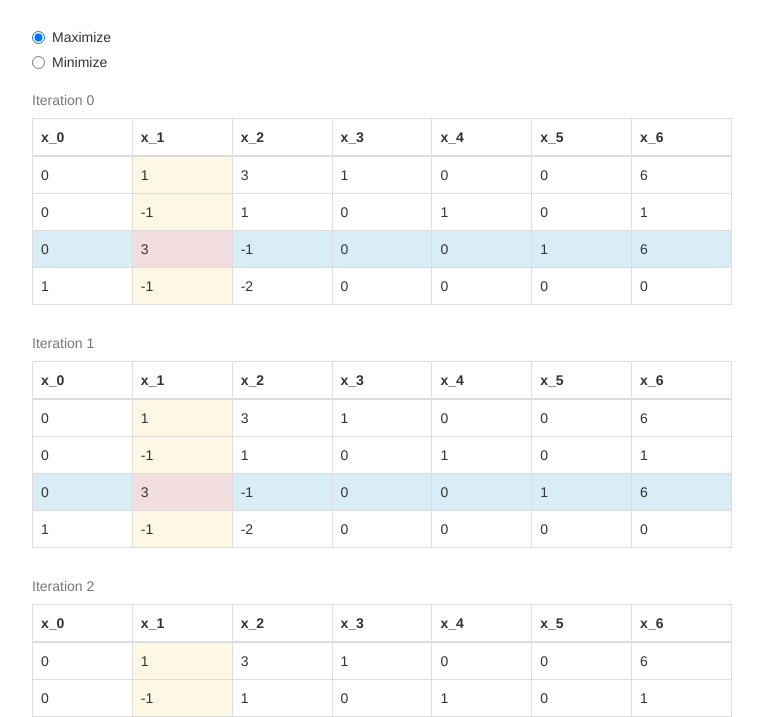
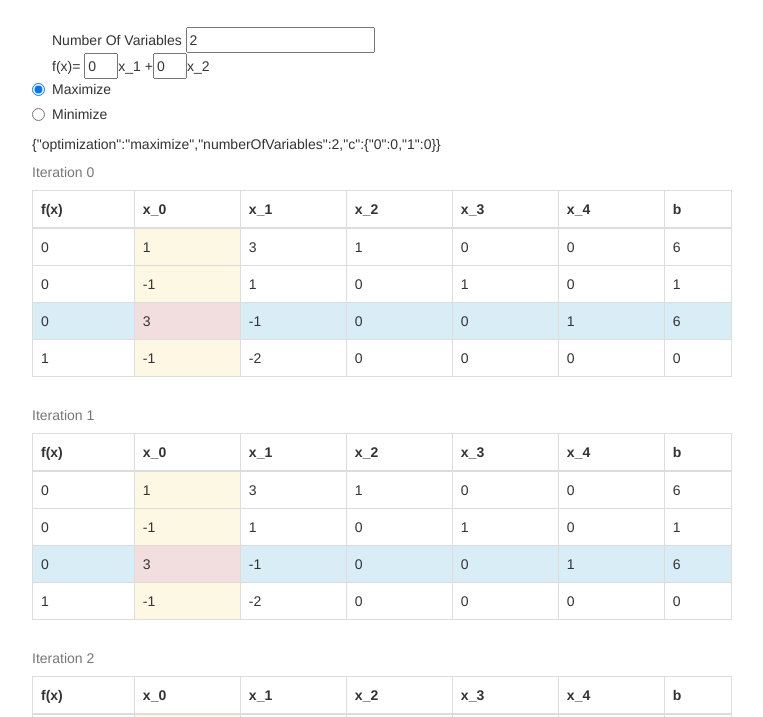
Before and after one commit to shibanovp/Simplex, a website: page app/index.html in a window 1280 px wide. Shown: the part 83-800 px from the top of the page, without its empty margins (258-1021 px from the left). Drawn offline with nearby package versions, Linux system fonts and the light colour scheme; some packages are replaced by stand-ins of ours; files that its build step writes are made by us from their sources.

Commit message:
Part of implementation

```diff
--- a/app/scripts/controllers/main.js
+++ b/app/scripts/controllers/main.js
@@ -12,31 +12,18 @@ angular.module('simplexApp')
                 'Simplex',
                 function() {
                     // Define the constructor function.
-                    function Simplex() {
+                    function Simplex(conditions) {
+                        this.conditions = conditions;
                         var tab = [
                             [0, 1, 3, 1, 0, 0, 6],
                             [0, -1, 1, 0, 1, 0, 1],
                             [0, 3, -1, 0, 0, 1, 6],
                             [1, -1, -2, 0, 0, 0, 0],
                         ];
-                        var tableaux = {
-                            table: tab,
-                            pivot:{
-                                row:2,
-                                column:1
-                            },
-                            quotients:[
-                                2,3,4
-                            ]
-                        };
-
-
-                        this.tableaux= tableaux;
-                        var it = [];
-                        it.push(tableaux);
-                        it.push(tableaux);
-                        it.push(tableaux);
-                        this.iterations = it;
+                        this.m = tab.length; // always start from 1 cause of f(x) basis
+                        this.n = tab[0].length; // always end on m-1 cause of b vector
+                        this.tableau = tab;
+                        this.solve();
                     }
 
 
@@ -44,16 +31,49 @@ angular.module('simplexApp')
                     // and standard prototypal inheritance.
                     Simplex.prototype = {
                         solve: function() {
+                            if (!this.isOptimal())
+                            {
+                                alert('there');
+                                this.findPivotColumn();
+                            }
+                            var tableaux = {
+                                table: this.tableau,
+                                pivot: {
+                                    row: 2,
+                                    column: 1
+                                },
+                                quotients: [
+                                    2, 3, 4
+                                ]
+                            };
+                            var it = [];
+                            it.push(tableaux);
+                            it.push(tableaux);
+                            it.push(tableaux);
+                            this.iterations = it;
+                            this.isOptimal();
+                        },
+                        getIterations: function() {
+                            return this.iterations;
+                        },
+                        isOptimal: function() {
+                            for (var i = 1; i < this.n - 1; i++)
+                                if (this.tableau[this.m - 1][i] < 0)
+                                    return 0;
+                            return 1;
+                        },
+                        findPivotColumn: function() {
+                            var minIndex = 1;
+                            var vector = this.tableau[this.m - 1];
+                            for (var i = 1; i < this.n - 1; i++) {
+                                if (vector[i] < vector[minIndex])
+                                    minIndex = i;
+                            }
+                            return minIndex;
+                        }
 
-                            return(this);
 
-                        },
-                        getTableaux: function(){
-                            return this.tableaux;
-                        },
-                        getIterations: function(){
-                            return this.iterations;
-                        }
+
                     };
 
 
@@ -84,7 +104,7 @@ angular.module('simplexApp')
         .filter('range', function() {
             return function(input, total) {
                 total = parseInt(total);
-    for (var i=0; i<total; i++)
+                for (var i = 0; i < total; i++)
                     input.push(i);
                 return input;
             };
@@ -101,7 +121,40 @@ angular.module('simplexApp')
             var a = [
             ];
             var c = [1, 2];
-            var simplex = new Simplex();
-            $scope.tab = simplex.getTableaux();
+            $scope.$watch('conditions.numberOfVariables', function(newValue, oldValue) {
+                $scope.conditions.numberOfVariables = 0;
+                $scope.conditions.numberOfVariables = newValue;
+                $scope.solve();
+            });
+            $scope.solve = function() {
+                var simplex = new Simplex($scope.optimization);
                 $scope.iterations = simplex.getIterations();
+            }
+            //$scope.solve();
+
+        })
+        .directive('numberOnlyInput', function() {
+            return {
+                restrict: 'EA',
+                scope: {
+                    inputValue: '=',
+                    inputName: '='
+                },
+                link: function(scope) {
+                    scope.$watch('inputValue', function(newValue, oldValue) {
+                        var arr = String(newValue).split("");
+                        if (arr.length === 0)
+                            return;
+                        if (arr.length === 1 && (arr[0] == '-' || arr[0] === '.'))
+                            return;
+                        if (arr.length === 2 && newValue === '-.')
+                            return;
+                        if (isNaN(newValue)) {
+                            scope.inputValue = oldValue;
+                        }
                     });
+                }
+            };
+        });
+
+;
--- a/app/views/main.html
+++ b/app/views/main.html
@@ -1,20 +1,35 @@
-<form name="myForm" ng-init="optimization = 'maximize'">
+<form name="myForm" optimization-form ng-init="conditions.optimization = 'maximize'" ng-model="conditions">
 <div class="radio" >
+    <label> Number Of Variables
+        <input ng-init="conditions.numberOfVariables=2" type="number" value="2" min="2" number-only-input ng-model="conditions.numberOfVariables"
+               ng-change="conditions.c={}">
+    </label><br/>
+    <label>f(x)=
+    </label>
+    <label ng-repeat="n in [] | range: conditions.numberOfVariables" style="padding-left: 0">
+        <input ng-init="conditions.c[$index]=0"
+               size="1"
+               type="text" value="0"  number-only-input
+               ng-model="conditions.c[$index]">x_{{$index+1}} <span ng-show="$index<conditions.numberOfVariables-1">+</span></label>
+    <br/>
   <label>
-      <input type="radio" ng-model="optimization" value="maximize" ng-checked="true"> Maximize
+      <input type="radio" ng-model="conditions.optimization" value="maximize" ng-checked="true"> Maximize
   </label>
 </div>
 <div class="radio">
   <label>
-  <input type="radio" ng-model="optimization" value="minimize"> Minimize
+  <input type="radio" ng-model="conditions.optimization" value="minimize"> Minimize
   </label>
 </div>
 </form>
+{{conditions}}
 <div ng-repeat="iteration in iterations track by $index">
     <table class="table table-bordered">
         <caption>Iteration {{$index}}</caption>
     <thead>
-        <th ng-repeat="n in [] | range: iteration.table[0].length">x_{{$index}}</th>
+        <th>f(x)</th>
+        <th ng-repeat="n in [] | range: iteration.table[0].length-2">x_{{$index}}</th>
+        <th>b</th>
     </thead>
     <tbody>
         <tr ng-repeat="row in iteration.table track by $index" >
```
Lines whose indentation alone changed are shown as unchanged.
